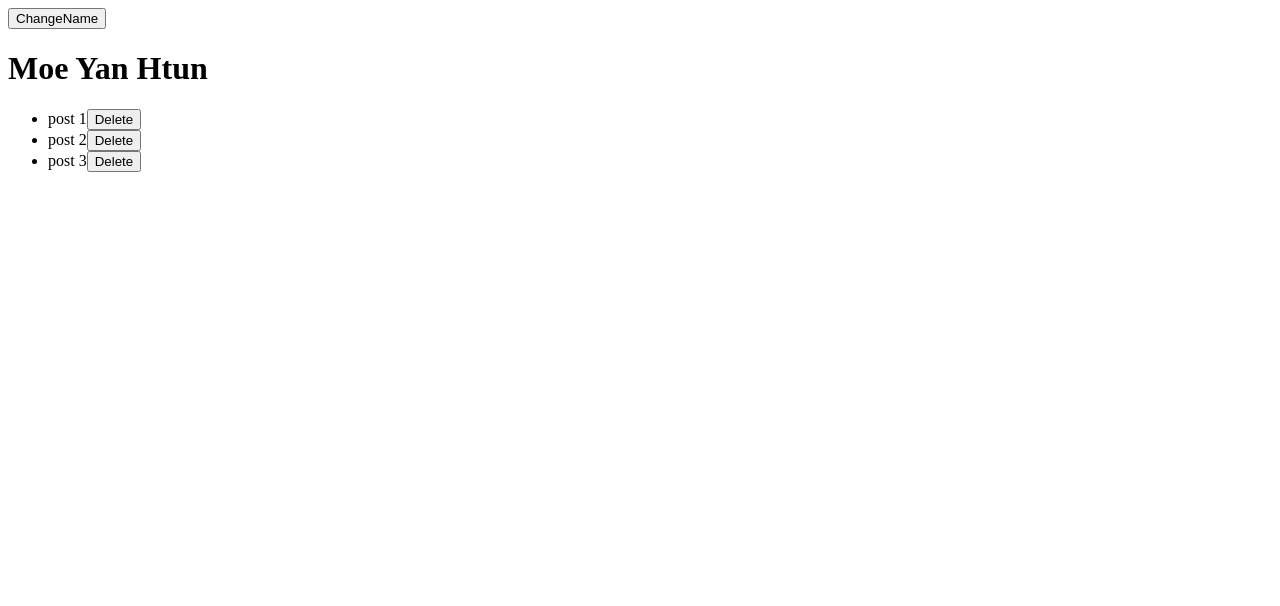
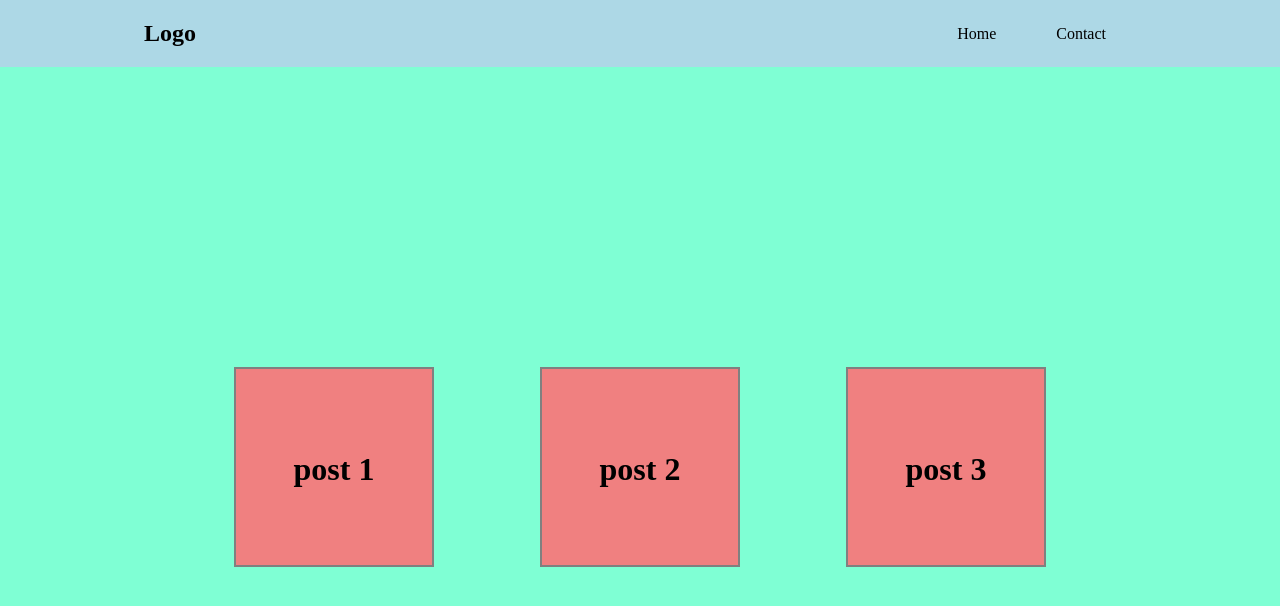
Before and after one commit to moeyanhtun/React-Basic, a React (Create React App) app: page / in a window 1280 px wide. Shown: the top 606 px of the page. Built offline with nearby package versions, Linux system fonts and the light colour scheme.

Commit message:
component using for react postlist

```diff
--- a/public/index.html
+++ b/public/index.html
@@ -11,6 +11,7 @@
     />
     <link rel="apple-touch-icon" href="%PUBLIC_URL%/logo192.png" />
     <link rel="manifest" href="%PUBLIC_URL%/manifest.json" />
+
     <title>React App</title>
   </head>
   <body>
--- a/src/App.js
+++ b/src/App.js
@@ -1,6 +1,7 @@
 import { useState } from 'react'
+import NavBar from './components/navbar/index'
+import Body from './components/body/index'
 function App() {
-  let [name, setName] = useState('Moe Yan Htun');
   let [posts, setPost] = useState([
     {
       id: 1,
@@ -15,26 +16,12 @@ function App() {
       title: 'post 3'
     }
   ])
-  let changeName = () => {
-    setName('Yan Yan');
-  }
-  let deletePost = (id) => {
-    setPost((prevState) => prevState.filter(post => post.id !== id));
-  }
+
   return (
-    <div className="App">
-      <button onClick={changeName}>ChangeName</button>
-      <h1>{name}</h1>
-      <ul>
-        {!!posts.length && posts.map((post) => (
-          <li key={post.id}>{post.title}
-            <button onClick={() => deletePost(post.id)}>Delete</button>
-          </li>
-        ))}{
-          !posts.length && <p>There are no post</p>
-        }
-      </ul>
-    </div>
+    <>
+      <NavBar />
+      <Body posts={posts} />
+    </>
   );
 }
 
--- /dev/null
+++ b/src/components/body/index.css
@@ -0,0 +1,7 @@
+.container {
+  background-color: aquamarine;
+  height: 100vh;
+  display: flex;
+  justify-content: space-around;
+  align-items: center;
+}
--- /dev/null
+++ b/src/components/body/index.js
@@ -0,0 +1,11 @@
+import React from 'react'
+import PostList from '../postLists/index'
+import './index.css'
+
+export default function Body({ posts }) {
+    return (
+        <div className='container'>
+            <PostList posts={posts} />
+        </div>
+    )
+}
--- /dev/null
+++ b/src/components/navbar/index.css
@@ -0,0 +1,20 @@
+nav {
+  background-color: lightblue;
+  padding: 20px;
+}
+
+.menu {
+  display: flex;
+  justify-content: space-between;
+  align-items: center;
+  margin: auto;
+  width: 80%;
+}
+
+.menu ul {
+  display: flex;
+  justify-content: space-between;
+}
+.menu li {
+  margin: 0 30px;
+}
--- /dev/null
+++ b/src/components/navbar/index.js
@@ -0,0 +1,17 @@
+import React from 'react'
+import './index.css';
+
+export default function
+    navbar() {
+    return (
+        <nav>
+            <div className='menu'>
+                <h1>Logo</h1>
+                <ul>
+                    <li>Home</li>
+                    <li>Contact</li>
+                </ul>
+            </div>
+        </nav>
+    )
+}
--- /dev/null
+++ b/src/components/postLists/index.css
@@ -0,0 +1,15 @@
+.postlist {
+  width: 80%;
+  display: flex;
+  justify-content: space-evenly;
+  align-items: center;
+}
+
+.postlist h1 {
+  width: 200px;
+  height: 200px;
+  border: 2px solid gray;
+  background-color: lightcoral;
+  text-align: center;
+  line-height: 200px;
+}
--- /dev/null
+++ b/src/components/postLists/index.js
@@ -0,0 +1,11 @@
+import React from 'react'
+import './index.css'
+export default function index({ posts }) {
+    return (
+        <div className='postlist'>
+            {posts.map((post) => (
+                <h1 key={post.id}>{post.title}</h1>
+            ))}
+        </div>
+    )
+}
--- /dev/null
+++ b/src/index.css
@@ -0,0 +1,6 @@
+* {
+  margin: 0;
+  padding: 0;
+  box-sizing: border-box;
+  list-style: none;
+}
--- a/src/index.js
+++ b/src/index.js
@@ -1,10 +1,9 @@
 import React from 'react';
 import ReactDOM from 'react-dom/client';
 import App from './App';
+import './index.css'
 
 const root = ReactDOM.createRoot(document.getElementById('root'));
 root.render(
-  <React.StrictMode>
-    <App />
-  </React.StrictMode>
+  <App />
 );
```
